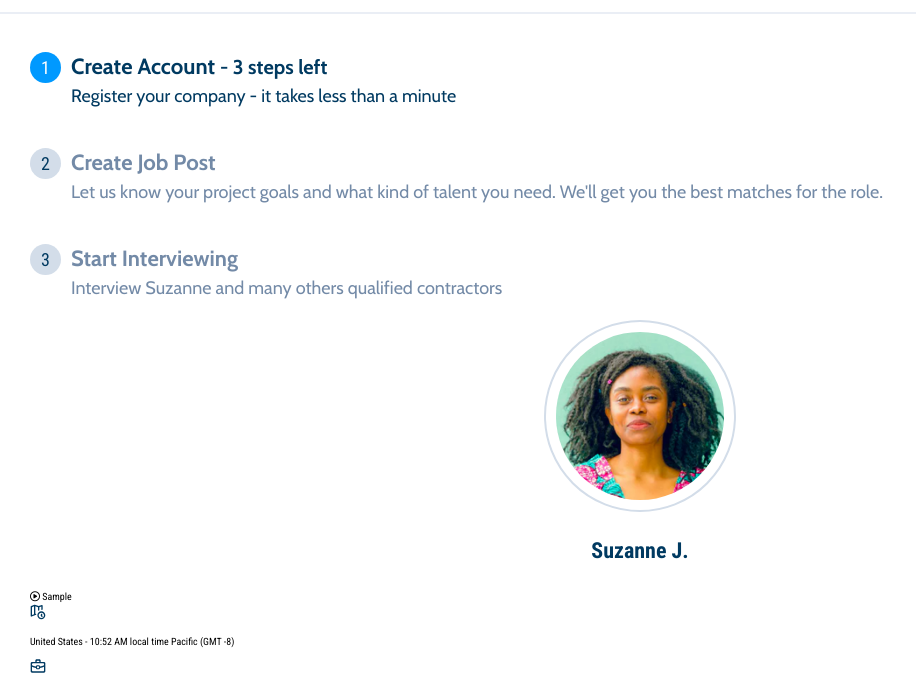
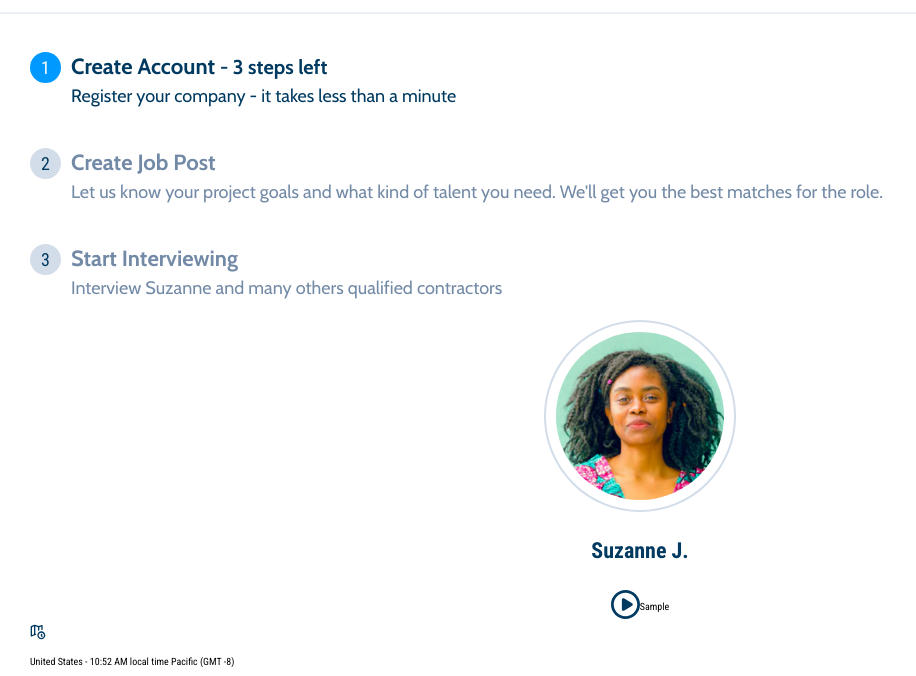
Before and after one commit to LangheBogdan/registration_layout, a plain HTML site: page index.html in a window 1280 px wide. Shown: the part 88-764 px from the top of the page, without its empty margins (0-916 px from the left). Drawn offline with nearby package versions, Linux system fonts and the light colour scheme.

Commit message:
more styles

```diff
--- a/index.html
+++ b/index.html
@@ -85,7 +85,21 @@
         </figure>
         <div class="candidate-name lead"><p>Suzanne J.</p></div>
         <div class="sample">
-          <i class="fa-regular fa-circle-play"></i> Sample
+          <div class="sample-play">
+            <svg
+                class="sample-svg"
+                xmlns="http://www.w3.org/2000/svg"
+                width="29"
+                height="29"
+                viewBox="0 0 512 512"
+            >
+              <path
+                  d="M228.5 147.5c-3.8-2.3-8.2-3.5-12.5-3.5-13.8 0-24 11.3-24 24v176c0 12.8 10.31 24 24 24 4.344 0 8.68-1.18 12.52-3.523l144-88C379.6 272.1 384 264.4 384 256c0-8.359-4.352-16.12-11.48-20.48L228.5 147.5zM256 0C114.6 0 0 114.6 0 256s114.6 256 256 256 256-114.6 256-256S397.4 0 256 0zm0 464c-114.7 0-208-93.31-208-208S141.3 48 256 48s208 93.31 208 208-93.3 208-208 208z"
+              />
+            </svg
+            >
+          </div>
+          <p>Sample</p>
         </div>
         <div class="time-zone">
           <svg xmlns="http://www.w3.org/2000/svg" width="16" height="16">
--- a/style.css
+++ b/style.css
@@ -120,3 +120,12 @@ figure > img {
 .candidate-name {
   text-align: center;
 }
+.sample{
+  display: flex;
+  justify-content: center;
+  align-items: center;
+
+}
+.sample-svg{
+  fill: var(--active-font_color);
+}
```
